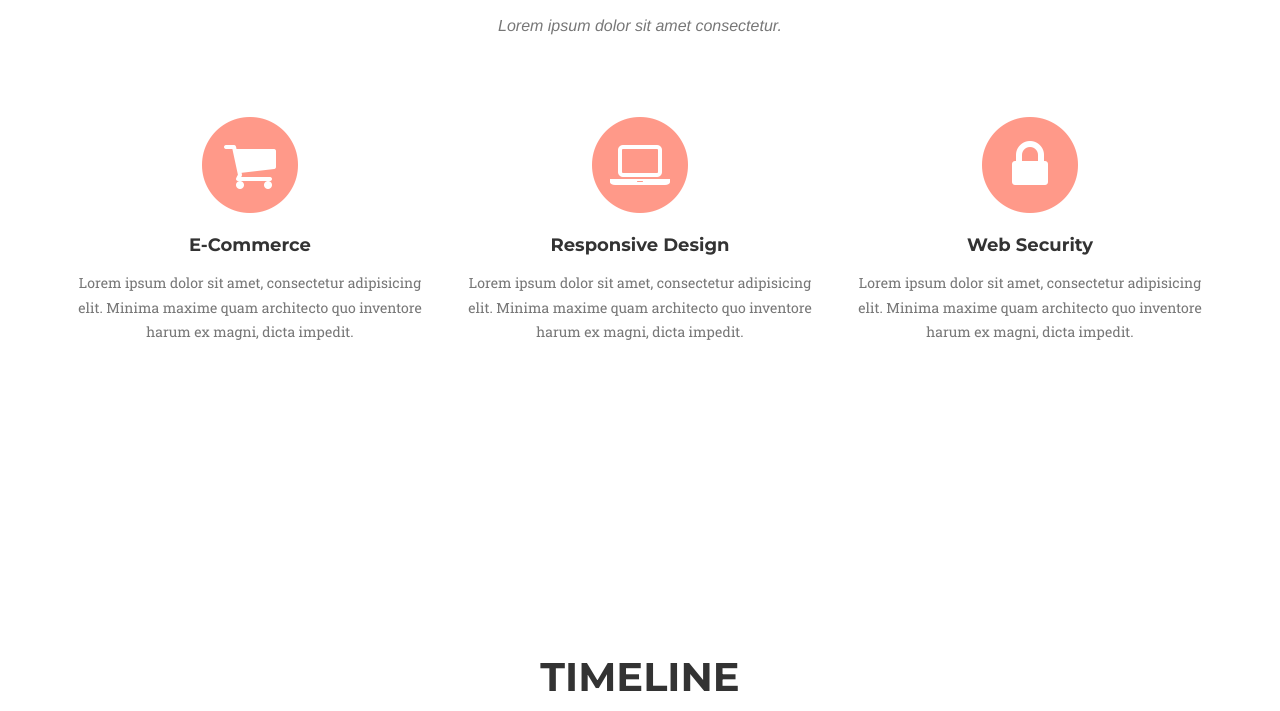
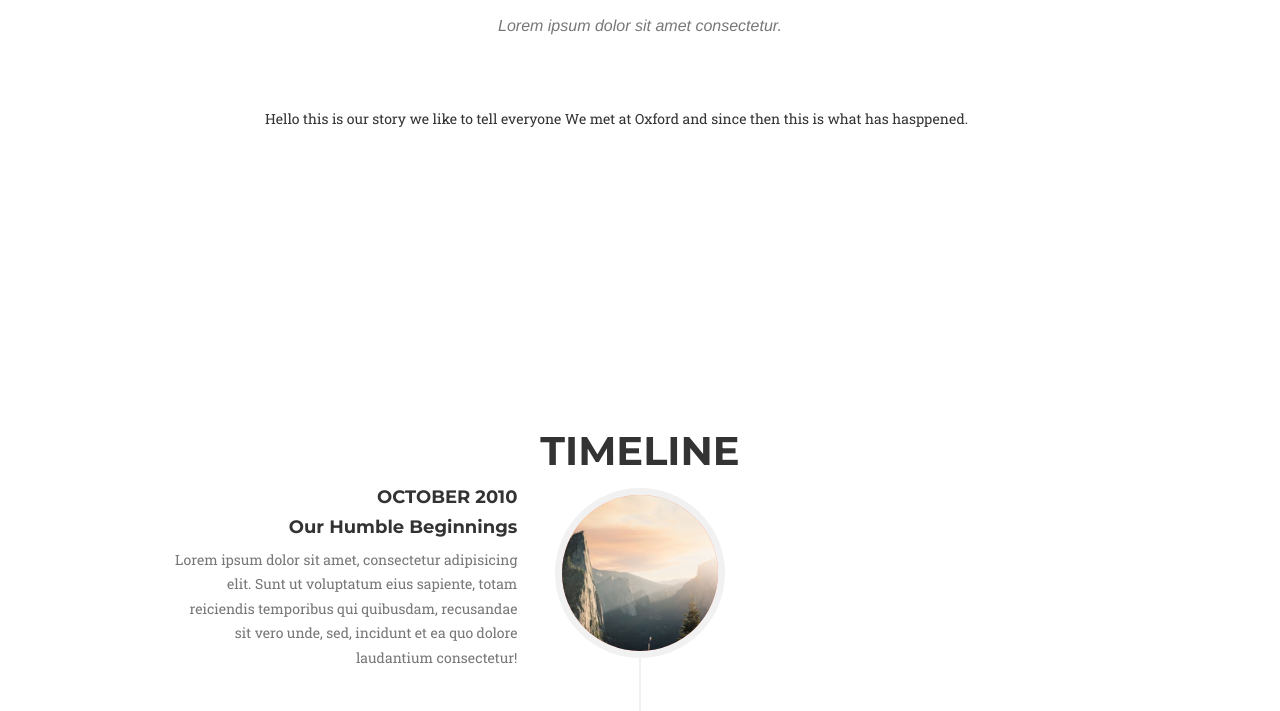
Before and after one commit to macduy/minh-hai, a website: page index.html in a window 1280 px wide. Shown: the part 955-1666 px from the top of the page. Drawn offline with nearby package versions, Linux system fonts and the light colour scheme; a web font is replaced by a local one.

Commit message:
Vegetarian option checkbox

```diff
--- a/index.html
+++ b/index.html
@@ -98,31 +98,12 @@
                     <h3 class="section-subheading text-muted">Lorem ipsum dolor sit amet consectetur.</h3>
                 </div>
             </div>
-            <div class="row text-center">
-                <div class="col-md-4">
-                    <span class="fa-stack fa-4x">
-                        <i class="fa fa-circle fa-stack-2x text-primary"></i>
-                        <i class="fa fa-shopping-cart fa-stack-1x fa-inverse"></i>
-                    </span>
-                    <h4 class="service-heading">E-Commerce</h4>
-                    <p class="text-muted">Lorem ipsum dolor sit amet, consectetur adipisicing elit. Minima maxime quam architecto quo inventore harum ex magni, dicta impedit.</p>
+            <div class="row text-justify">
+                <div class="col-lg-2"></div>
+                <div class="col-lg-8">
+                    Hello this is our story we like to tell everyone We met at Oxford and since then this is what has hasppened.
                 </div>
-                <div class="col-md-4">
-                    <span class="fa-stack fa-4x">
-                        <i class="fa fa-circle fa-stack-2x text-primary"></i>
-                        <i class="fa fa-laptop fa-stack-1x fa-inverse"></i>
-                    </span>
-                    <h4 class="service-heading">Responsive Design</h4>
-                    <p class="text-muted">Lorem ipsum dolor sit amet, consectetur adipisicing elit. Minima maxime quam architecto quo inventore harum ex magni, dicta impedit.</p>
-                </div>
-                <div class="col-md-4">
-                    <span class="fa-stack fa-4x">
-                        <i class="fa fa-circle fa-stack-2x text-primary"></i>
-                        <i class="fa fa-lock fa-stack-1x fa-inverse"></i>
-                    </span>
-                    <h4 class="service-heading">Web Security</h4>
-                    <p class="text-muted">Lorem ipsum dolor sit amet, consectetur adipisicing elit. Minima maxime quam architecto quo inventore harum ex magni, dicta impedit.</p>
-                </div>
+                <div class="col-lg-2"></div>
             </div>
         </div>
     </section>
@@ -468,6 +449,12 @@
                                     <input type="text" name="entry.1563863328" class="form-control" placeholder="Dietary requirements">
                                     <p class="help-block text-danger"></p>
                                 </div>
+                                <div class="form-group">
+                                    <div>
+                                        Would you like the vegetarian dinner option? <a href="#weddingBreakfastMenu" class="portfolio-link" data-toggle="modal">See menu</a>
+                                    </div>
+                                    <input type="checkbox" name="entry.370530371" value="Yes"> Yes
+                                </div>
                             </div>
                             <div class="col-md-6">
 
@@ -585,7 +572,7 @@
     <!-- Use the modals below to showcase details about your portfolio projects! -->
 
     <!-- Portfolio Modal 1 -->
-    <div class="portfolio-modal modal fade" id="portfolioModal1" tabindex="-1" role="dialog" aria-hidden="true">
+    <div class="portfolio-modal modal fade" id="weddingBreakfastMenu" tabindex="-1" role="dialog" aria-hidden="true">
         <div class="modal-dialog">
             <div class="modal-content">
                 <div class="close-modal" data-dismiss="modal">
@@ -599,7 +586,7 @@
                         <div class="col-lg-8 col-lg-offset-2">
                             <div class="modal-body">
                                 <!-- Project Details Go Here -->
-                                <h2>Project Name</h2>
+                                <h2>Dinner menu</h2>
                                 <p class="item-intro text-muted">Lorem ipsum dolor sit amet consectetur.</p>
                                 <img class="img-responsive img-centered" src="img/portfolio/roundicons-free.png" alt="">
                                 <p>Use this area to describe your project. Lorem ipsum dolor sit amet, consectetur adipisicing elit. Est blanditiis dolorem culpa incidunt minus dignissimos deserunt repellat aperiam quasi sunt officia expedita beatae cupiditate, maiores repudiandae, nostrum, reiciendis facere nemo!</p>
```
